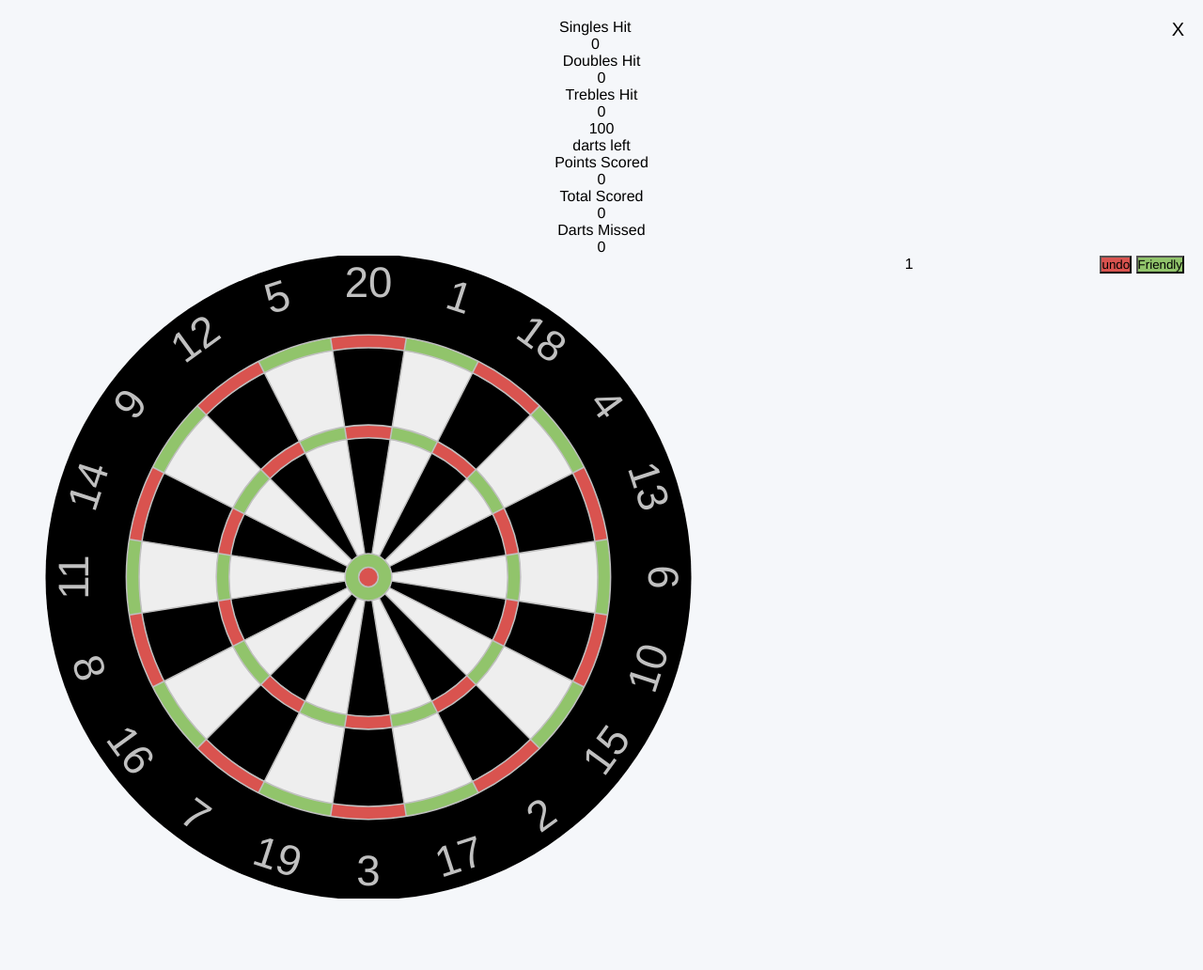
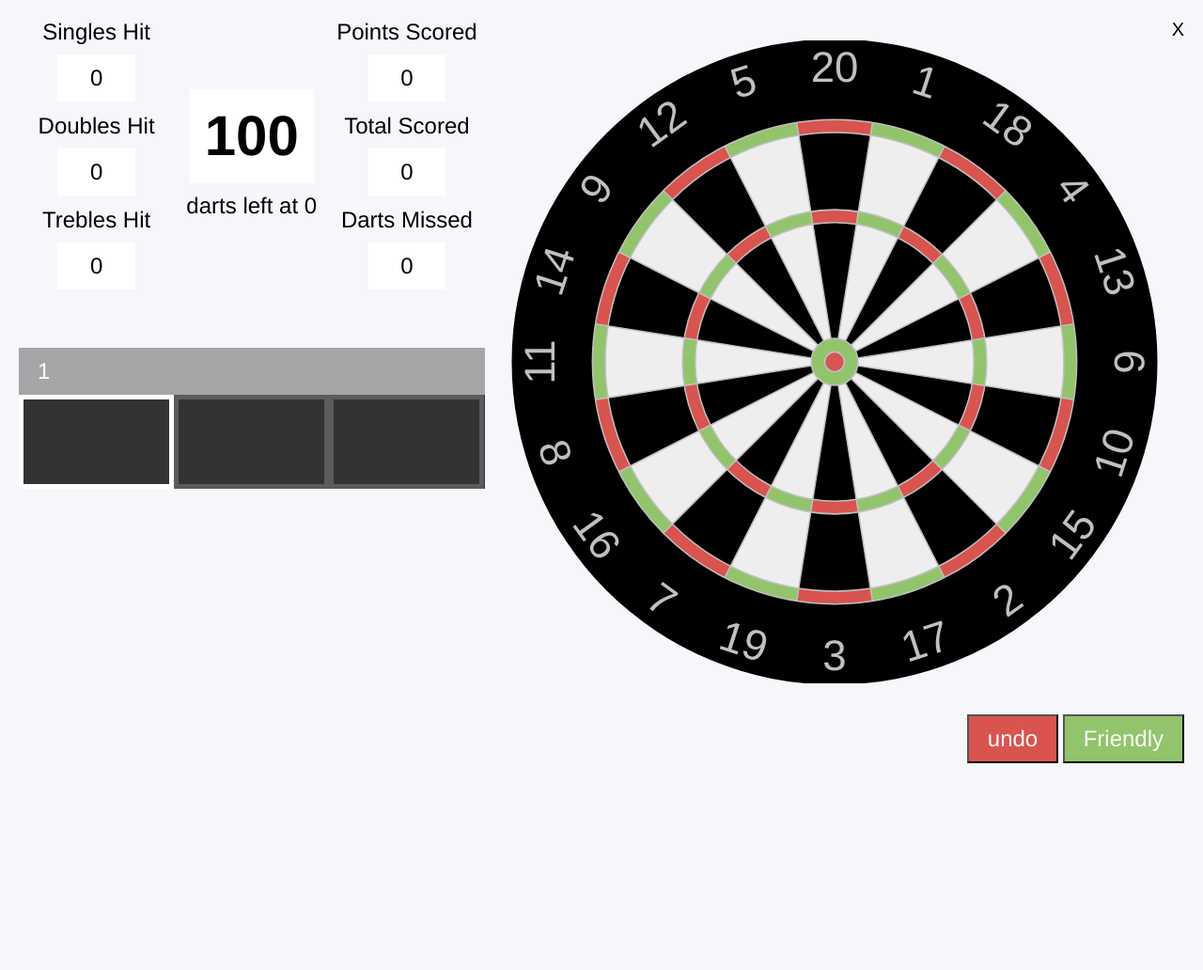
Before and after one commit to daneclipse/dartsApp, a PHP site: page /PHP/100DartsAt/100DartsAt.php?username=1 in a window 1280 px wide. Shown: the whole page at 94% size. After the commit the page ends 812 px from the top, so only its background shows below. Run offline with PHP 8.4, Linux system fonts and the light colour scheme; data that the repository does not hold is empty.

Commit message:
100Darts css complete

```diff
--- a/100DartsAt/100DartsAt.js
+++ b/100DartsAt/100DartsAt.js
@@ -1,4 +1,5 @@
 var numDartsSection = $('.numDartsLeft');
+var targetText = $('.target');
 
 var single = $('.single');
 var double = $('.double');
@@ -7,6 +8,8 @@ var board = $('.board');
 var undo = $('#undoScore');
 var dart = 0;
 var targetNumber = players[0].targetNumber;
+
+$(targetText).text('darts left at ' + targetNumber);
 
 var singlesHitArea = $('#singlesHit');
 var doublesHitArea = $('#doublesHit');
@@ -17,7 +20,7 @@ var dartsMissedArea = $('#dartsMissed');
 
 var completeGameButton = document.createElement('button');
 completeGameButton.textContent = 'complete game';
-$(completeGameButton).addClass('completeGame greenButton');
+$(completeGameButton).addClass('button completeGame greenButton');
 
 var friendly = $('#friendly');
 var wire = $('#refwire');
@@ -224,7 +227,7 @@ undo.on('click', function()
 	if($('.board').is(':hidden'))
 	{
 		$('.board').show();
-		$('.playerBox').show();
+		$('.game').show();
 		$(completeGameButton).remove();
 		var firstScore = player.segments[player.segments.length - 1];
 		$(player.firstDartSection).text(firstScore);
@@ -342,7 +345,7 @@ function undoHit( player )
 // complete game - update stats - go back to account
 function finishGame()
 {
-	$('.playerBox').hide();
+	$('.game').hide();
 	$('.board').hide();
 	$('.page').append(completeGameButton);
 
--- a/100DartsAt/100DartsAt.php
+++ b/100DartsAt/100DartsAt.php
@@ -14,6 +14,7 @@ $targetNumber = $_GET['game'];
 	<!-- CSS FILES -->
 	<link rel="stylesheet" type="text/css" href="../css/general.css">
 	<link rel="stylesheet" type="text/css" href="../css/game.css">
+	<link rel="stylesheet" type="text/css" href="../css/hundred.css">
 </head>
 <body>
 
@@ -26,20 +27,22 @@ $targetNumber = $_GET['game'];
 	<div class="page">
 		<span class="quitGame">X</span>
 		<!-- INSERT PLAYER INTO hundredDarts TABLE ON DATABASE TO KEEP STATS -->
+		<div class="game" id="hundredGame">
 			<div class="scoreboard">
 				<div class="inner_scoreboard typeHit">
 					<div class="third_height">Singles Hit<p class="enterScore" id="singlesHit">0</p></div>
 					<div class="third_height">Doubles Hit<p class="enterScore" id="doublesHit">0</p></div>
 					<div class="third_height">Trebles Hit<p class="enterScore" id="treblesHit">0</p></div>
 				</div>
-			<div class="dartsLeft">
-				<span class="numDartsLeft"></span><br />
-				darts left
+				<div class="inner_scoreboard dartsLeft">
+					<p class="numDartsLeft"></p>
+					<p class="target"></p>
 				</div>
 				<div class="inner_scoreboard">
 					<div class="third_height">Points Scored<p class="enterScore" id="pointsScored">0</p></div>
 					<div class="third_height">Total Scored<p class="enterScore" id="totalScored">0</p></div>
 					<div class="third_height">Darts Missed<p class="enterScore" id="dartsMissed">0</p></div>
+				</div>
 			</div>
 		</div>
 
@@ -241,11 +244,9 @@ $targetNumber = $_GET['game'];
 
 			</svg><!-- CLOSE SVG/ DARTBOARD -->
 		</div><!-- CLOSE DIV WITH CLASS BOARD -->
-			<div class="game" id="hundredGame">
 		<div class="gameButtons">
-					<button class="redButton" id="undoScore">undo</button>
-					<button class="greenButton" id="friendly">Friendly</button>
-				</div>
+			<button class="button redButton" id="undoScore">undo</button>
+			<button class="button greenButton" id="friendly">Friendly</button>
 		</div>
 	</div>
 
@@ -281,8 +282,8 @@ $targetNumber = $_GET['game'];
 		localStorage.hundred = JSON.stringify(players);
 	}
 
-		function createScoreboard( player ){
-			var page = $('.page');
+	function createScoreboard( player )
+	{
 		var section = document.createElement('div');
 		var scoreSection = document.createElement('div');
 		var nameSection = document.createElement('div');
--- /dev/null
+++ b/css/hundred.css
@@ -0,0 +1,77 @@
+.scoreboard
+{
+	width: 100%;
+	height: 300px;
+}
+
+.inner_scoreboard
+{
+	width: 33.3%;
+	height: 100%;
+	float: left;
+	font-size: 24px;
+}
+
+.third_height
+{
+	height: 33.3%;
+	width: 100%;
+
+}
+
+.enterScore
+{
+	height: 50%;
+	width: 50%;
+	margin: 10px auto;
+	line-height: 50px;
+	background-color: #fff;
+}
+
+.dartsLeft
+{
+	padding-top: 75px;
+}
+
+.numDartsLeft
+{
+	width: 80%;
+	height: 100px;
+	background-color: #fff;
+	margin: 0 auto;
+	margin-bottom: 10px;
+	font-size: 60px;
+	font-weight: bold;
+	line-height: 100px;
+}
+
+.playerBox
+{
+	width: 100%;
+	height: 150px;
+	margin: 50px 0;
+	background-color: #333;
+	color: #fff;
+}
+
+.nameSection
+{
+	width: 100%;
+	height: 50px;
+	background-color: #a4a6a8;
+	font-size: 24px;
+	text-align: left;
+	line-height: 50px;
+	padding-left: 20px;
+	text-transform: uppercase;
+}
+
+.innerSection
+{
+	width: 33.3%;
+	height: 100px;
+	float: left;
+	line-height: 90px;
+	font-size: 40px;
+	border: 5px solid #fff;
+}
```
Lines whose indentation alone changed are shown as unchanged.
